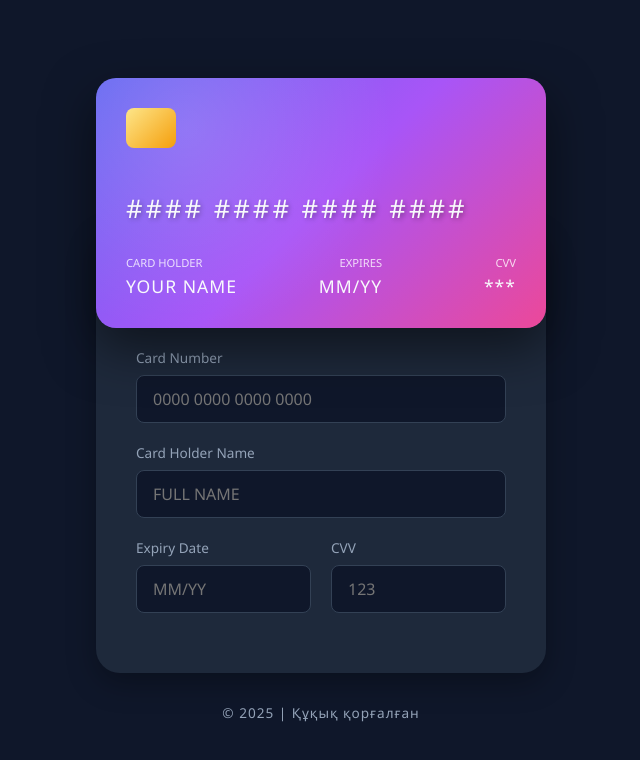
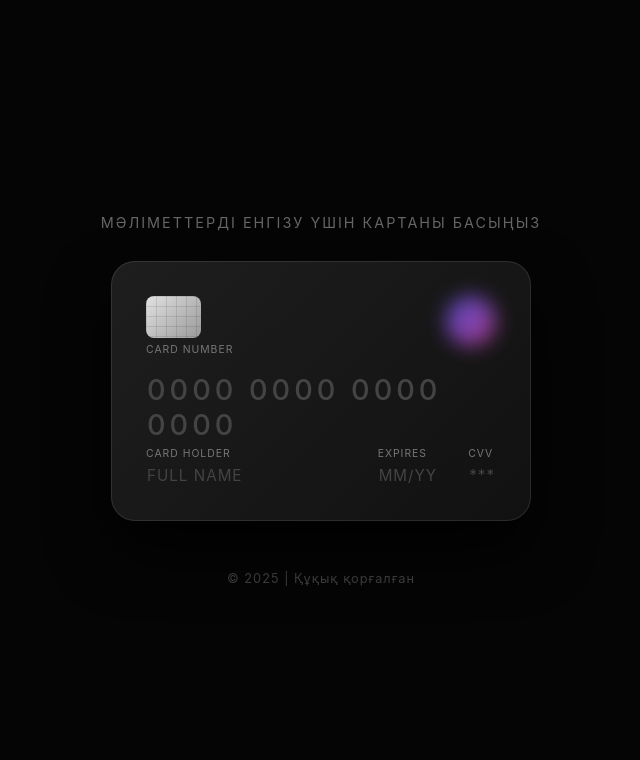
Before and after one commit to Erzhan279/5gb-, a plain HTML site: page card.html in a window 1280 px wide. Shown: the whole page, without its empty margins (319-959 px from the left). Drawn offline with Linux system fonts and the light colour scheme.

Commit message:
Update card.html

```diff
--- a/card.html
+++ b/card.html
@@ -1,263 +1,259 @@
 <!DOCTYPE html>
-<html lang="en">
+<html lang="kk">
 <head>
     <meta charset="UTF-8">
     <meta name="viewport" content="width=device-width, initial-scale=1.0">
-    <title>Premium Card Checkout</title>
+    <title>Interactive Premium Card</title>
     <style>
         :root {
-            --bg-color: #0f172a;
-            --card-gradient: linear-gradient(135deg, #6366f1 0%, #a855f7 50%, #ec4899 100%);
-            --input-bg: #1e293b;
-            --text-main: #f8fafc;
-            --text-muted: #94a3b8;
-            --accent: #38bdf8;
+            --bg: #050505;
+            --card-gradient: linear-gradient(135deg, #1e1e1e 0%, #111111 100%);
+            --accent-gradient: linear-gradient(135deg, #6366f1 0%, #a855f7 50%, #ec4899 100%);
+            --text-color: #ffffff;
+            --glass: rgba(255, 255, 255, 0.1);
         }
 
         * {
             margin: 0;
             padding: 0;
             box-sizing: border-box;
-            font-family: 'Segoe UI', Roboto, Helvetica, Arial, sans-serif;
+            font-family: 'Inter', -apple-system, BlinkMacSystemFont, "Segoe UI", Roboto, sans-serif;
         }
 
         body {
-            background-color: var(--bg-color);
-            color: var(--text-main);
+            background-color: var(--bg);
+            color: var(--text-color);
             display: flex;
             flex-direction: column;
             align-items: center;
             justify-content: center;
             min-height: 100vh;
-            padding: 20px;
+            overflow: hidden;
         }
 
-        .container {
-            width: 100%;
-            max-width: 450px;
-            perspective: 1000px;
+        /* Көмекші мәтін */
+        .hint {
+            margin-bottom: 30px;
+            color: #666;
+            font-size: 0.9rem;
+            text-transform: uppercase;
+            letter-spacing: 2px;
+            animation: pulse 2s infinite;
         }
 
-        /* --- Realistic Card UI --- */
-        .card-visual {
-            width: 100%;
-            height: 250px;
+        @keyframes pulse {
+            0% { opacity: 0.5; }
+            50% { opacity: 1; }
+            100% { opacity: 0.5; }
+        }
+
+        /* Карта контейнері */
+        .card {
+            width: 420px;
+            height: 260px;
             background: var(--card-gradient);
-            border-radius: 20px;
-            padding: 30px;
+            border-radius: 24px;
             position: relative;
-            box-shadow: 0 20px 50px rgba(0, 0, 0, 0.5);
-            margin-bottom: -100px; /* Overlap effect */
-            z-index: 2;
-            transition: transform 0.6s cubic-bezier(0.34, 1.56, 0.64, 1);
+            padding: 35px;
+            box-shadow: 0 30px 60px rgba(0,0,0,0.8), inset 0 0 0 1px rgba(255,255,255,0.1);
             display: flex;
             flex-direction: column;
             justify-content: space-between;
+            cursor: text;
+            transition: transform 0.4s cubic-bezier(0.175, 0.885, 0.32, 1.275);
+        }
+
+        .card:hover {
+            transform: translateY(-10px) scale(1.02);
+        }
+
+        /* Карта элементтерінің стилі */
+        .chip {
+            width: 55px;
+            height: 42px;
+            background: linear-gradient(135deg, #e2e2e2 0%, #999 100%);
+            border-radius: 8px;
+            position: relative;
             overflow: hidden;
         }
 
-        .card-visual::before {
-            content: "";
+        .chip::after {
+            content: '';
             position: absolute;
-            top: 0; left: 0; right: 0; bottom: 0;
-            background: radial-gradient(circle at 20% 20%, rgba(255,255,255,0.15) 0%, transparent 50%);
-            pointer-events: none;
+            top: 0; left: 0; width: 100%; height: 100%;
+            background-image: linear-gradient(to right, rgba(0,0,0,0.1) 1px, transparent 1px),
+                              linear-gradient(to bottom, rgba(0,0,0,0.1) 1px, transparent 1px);
+            background-size: 10px 10px;
         }
 
-        .chip {
-            width: 50px;
-            height: 40px;
-            background: linear-gradient(135deg, #fde68a 0%, #f59e0b 100%);
-            border-radius: 8px;
-            position: relative;
+        /* Жазатын жерлер */
+        .editable {
+            border: 1px solid transparent;
+            border-radius: 4px;
+            transition: all 0.3s;
+            outline: none;
+            display: inline-block;
         }
 
-        .card-number-display {
-            font-size: 1.6rem;
-            letter-spacing: 3px;
-            margin-top: 20px;
-            text-shadow: 2px 2px 4px rgba(0,0,0,0.3);
-            min-height: 1.6em;
+        .editable:hover {
+            background: rgba(255, 255, 255, 0.05);
         }
 
-        .card-bottom {
+        .editable:focus {
+            background: rgba(255, 255, 255, 0.1);
+            border-color: rgba(255, 255, 255, 0.2);
+        }
+
+        .card-number {
+            font-size: 1.8rem;
+            letter-spacing: 4px;
+            font-weight: 500;
+            color: #eee;
+            margin-top: 10px;
+            width: 100%;
+        }
+
+        .bottom-info {
             display: flex;
             justify-content: space-between;
             align-items: flex-end;
         }
 
-        .label-small {
-            font-size: 0.7rem;
+        .label {
+            font-size: 0.65rem;
             text-transform: uppercase;
-            color: rgba(255, 255, 255, 0.8);
-            margin-bottom: 4px;
+            color: #777;
+            margin-bottom: 5px;
+            letter-spacing: 1px;
         }
 
-        .value-text {
-            font-size: 1.1rem;
+        .value {
+            font-size: 0.95rem;
             text-transform: uppercase;
             letter-spacing: 1px;
         }
 
-        /* --- Form Styling --- */
-        .card-form {
-            background: #1e293b;
-            padding: 120px 40px 40px 40px;
-            border-radius: 24px;
-            width: 100%;
-            box-shadow: 0 10px 30px rgba(0,0,0,0.3);
+        /* Сәндік элементтер */
+        .logo-circle {
+            position: absolute;
+            top: 35px;
+            right: 35px;
+            width: 50px;
+            height: 50px;
+            background: var(--accent-gradient);
+            border-radius: 50%;
+            filter: blur(10px);
+            opacity: 0.7;
         }
 
-        .form-group {
-            margin-bottom: 20px;
-        }
-
-        label {
-            display: block;
-            margin-bottom: 8px;
-            font-size: 0.85rem;
-            color: var(--text-muted);
-        }
-
-        input {
-            width: 100%;
-            padding: 12px 16px;
-            background: #0f172a;
-            border: 1px solid #334155;
-            border-radius: 8px;
-            color: white;
-            font-size: 1rem;
-            outline: none;
-            transition: border-color 0.3s;
-        }
-
-        input:focus {
-            border-color: var(--accent);
-        }
-
-        .row {
-            display: grid;
-            grid-template-columns: 1fr 1fr;
-            gap: 20px;
-        }
-
-        /* --- Footer --- */
+        /* Футер */
         footer {
-            margin-top: 30px;
-            color: var(--text-muted);
-            font-size: 0.85rem;
+            margin-top: 50px;
+            font-size: 0.8rem;
+            color: #444;
             letter-spacing: 1px;
         }
 
+        /* Placeholder стилі */
+        [contenteditable]:empty:before {
+            content: attr(data-placeholder);
+            color: #444;
+        }
     </style>
 </head>
 <body>
 
-    <div class="container">
-        <div class="card-visual" id="cardContainer">
-            <div class="card-top">
-                <div class="chip"></div>
+    <div class="hint">Мәліметтерді енгізу үшін картаны басыңыз</div>
+
+    <div class="card" id="card">
+        <div class="logo-circle"></div>
+        <div class="chip"></div>
+
+        <div class="card-number-wrapper">
+            <div class="label">Card Number</div>
+            <div class="editable card-number" id="cardNo" contenteditable="true" data-placeholder="0000 0000 0000 0000"></div>
+        </div>
+
+        <div class="bottom-info">
+            <div>
+                <div class="label">Card Holder</div>
+                <div class="editable value" id="cardHolder" contenteditable="true" data-placeholder="FULL NAME"></div>
             </div>
 
-            <div class="card-number-display" id="disp-number">#### #### #### ####</div>
-
-            <div class="card-bottom">
-                <div class="info-group">
-                    <p class="label-small">Card Holder</p>
-                    <p class="value-text" id="disp-name">YOUR NAME</p>
+            <div style="display: flex; gap: 30px;">
+                <div>
+                    <div class="label">Expires</div>
+                    <div class="editable value" id="expiry" contenteditable="true" data-placeholder="MM/YY"></div>
                 </div>
-                <div class="info-group" style="text-align: right;">
-                    <p class="label-small">Expires</p>
-                    <p class="value-text" id="disp-expiry">MM/YY</p>
-                </div>
-                <div class="info-group" style="text-align: right; margin-left: 20px;">
-                    <p class="label-small">CVV</p>
-                    <p class="value-text" id="disp-cvv">***</p>
+                <div>
+                    <div class="label">CVV</div>
+                    <div class="editable value" id="cvv" contenteditable="true" data-placeholder="***"></div>
                 </div>
             </div>
         </div>
-
-        <form class="card-form">
-            <div class="form-group">
-                <label for="card-number">Card Number</label>
-                <input type="text" id="card-number" placeholder="0000 0000 0000 0000" maxlength="19">
-            </div>
-
-            <div class="form-group">
-                <label for="card-name">Card Holder Name</label>
-                <input type="text" id="card-name" placeholder="FULL NAME" maxlength="25">
-            </div>
-
-            <div class="row">
-                <div class="form-group">
-                    <label for="card-expiry">Expiry Date</label>
-                    <input type="text" id="card-expiry" placeholder="MM/YY" maxlength="5">
-                </div>
-                <div class="form-group">
-                    <label for="card-cvv">CVV</label>
-                    <input type="text" id="card-cvv" placeholder="123" maxlength="3">
-                </div>
-            </div>
-        </form>
     </div>
 
-    <footer>
-        © 2025 | Құқық қорғалған
-    </footer>
+    <footer>© 2025 | Құқық қорғалған</footer>
 
     <script>
-        const inputNumber = document.getElementById('card-number');
-        const inputName = document.getElementById('card-name');
-        const inputExpiry = document.getElementById('card-expiry');
-        const inputCvv = document.getElementById('card-cvv');
+        // Карта нөмірін форматтау (әр 4 символ сайын бос орын)
+        document.getElementById('cardNo').addEventListener('input', function(e) {
+            let cursorPosition = window.getSelection().getRangeAt(0).startOffset;
+            let originalValue = this.innerText.replace(/\s+/g, '').replace(/[^0-9]/gi, '');
+            let formattedValue = '';
 
-        const dispNumber = document.getElementById('disp-number');
-        const dispName = document.getElementById('disp-name');
-        const dispExpiry = document.getElementById('disp-expiry');
-        const dispCvv = document.getElementById('disp-cvv');
+            for(let i = 0; i < originalValue.length; i++) {
+                if(i > 0 && i % 4 === 0) formattedValue += ' ';
+                if(i < 16) formattedValue += originalValue[i];
+            }
 
-        // Format and Sync Card Number
-        inputNumber.addEventListener('input', (e) => {
-            let value = e.target.value.replace(/\D/g, '');
-            let formatted = value.match(/.{1,4}/g)?.join(' ') || '';
-            e.target.value = formatted;
-            dispNumber.textContent = formatted || '#### #### #### ####';
+            if(this.innerText !== formattedValue) {
+                this.innerText = formattedValue;
+                // Курсорды соңына қою
+                let range = document.createRange();
+                let sel = window.getSelection();
+                range.setStart(this.childNodes[0] || this, this.innerText.length);
+                range.collapse(true);
+                sel.removeAllRanges();
+                sel.addRange(range);
+            }
         });
 
-        // Sync Name (Uppercase)
-        inputName.addEventListener('input', (e) => {
-            let value = e.target.value.toUpperCase();
-            e.target.value = value;
-            dispName.textContent = value || 'YOUR NAME';
+        // Аты-жөнін бас әріпке айналдыру
+        document.getElementById('cardHolder').addEventListener('input', function(e) {
+            this.innerText = this.innerText.toUpperCase();
+            if(this.innerText.length > 22) {
+                this.innerText = this.innerText.substring(0, 22);
+            }
         });
 
-        // Format and Sync Expiry (MM/YY)
-        inputExpiry.addEventListener('input', (e) => {
-            let value = e.target.value.replace(/\D/g, '');
-            if (value.length > 2) {
-                value = value.substring(0, 2) + '/' + value.substring(2, 4);
+        // Мерзімді форматтау (MM/YY)
+        document.getElementById('expiry').addEventListener('input', function(e) {
+            let val = this.innerText.replace(/[^0-9]/g, '');
+            if(val.length >= 2) {
+                this.innerText = val.substring(0, 2) + '/' + val.substring(2, 4);
+            } else {
+                this.innerText = val;
             }
-            e.target.value = value;
-            dispExpiry.textContent = value || 'MM/YY';
+
+            if(this.innerText.length > 5) {
+                this.innerText = this.innerText.substring(0, 5);
+            }
         });
 
-        // Sync CVV
-        inputCvv.addEventListener('input', (e) => {
-            let value = e.target.value.replace(/\D/g, '');
-            e.target.value = value;
-            dispCvv.textContent = value || '***';
+        // CVV шектеу (3 сан)
+        document.getElementById('cvv').addEventListener('input', function(e) {
+            let val = this.innerText.replace(/[^0-9]/g, '');
+            this.innerText = val.substring(0, 3);
         });
 
-        // Slight Tilt effect on focus
-        const inputs = [inputNumber, inputName, inputExpiry, inputCvv];
-        const card = document.getElementById('cardContainer');
-
-        inputs.forEach(input => {
-            input.addEventListener('focus', () => {
-                card.style.transform = 'scale(1.05) translateY(-10px)';
-            });
-            input.addEventListener('blur', () => {
-                card.style.transform = 'scale(1) translateY(0)';
+        // Enter бассақ келесі жолға түспеуі үшін
+        document.querySelectorAll('.editable').forEach(el => {
+            el.addEventListener('keydown', (e) => {
+                if (e.key === "Enter") {
+                    e.preventDefault();
+                    el.blur();
+                }
             });
         });
     </script>
```
